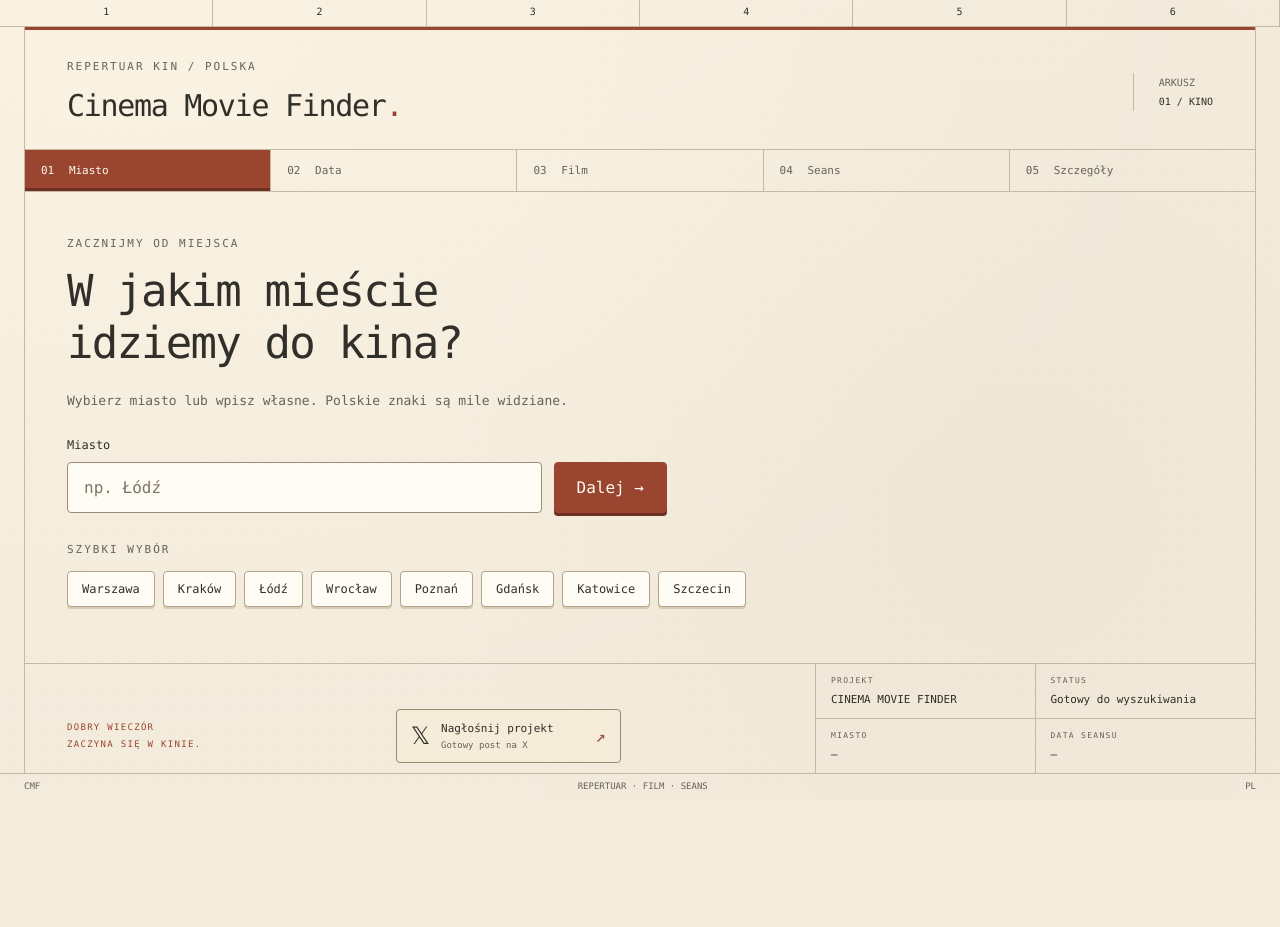
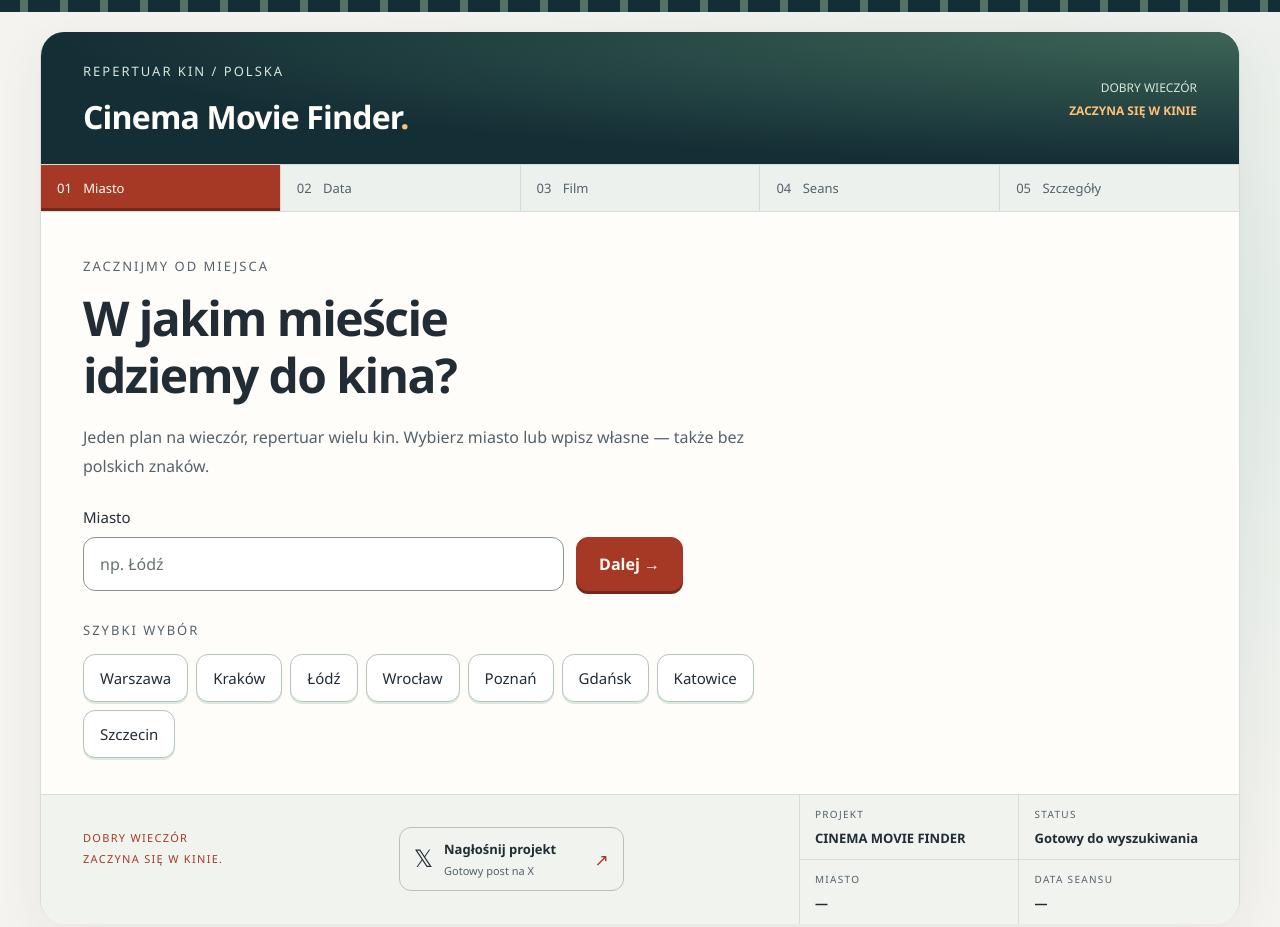
Before and after one commit to Landi545/Cinema-Movie-Finder, an Electron app: page desktop/ui/index.html in a window 1280 px wide. Shown: the top 927 px of the page. Before the commit the page ends 800 px from the top, so only its background shows below. Drawn offline with Linux system fonts and the light colour scheme.

Commit message:
Improve cinema interface contrast, typography and visual hierarchy

```diff
--- a/desktop/ui/index.html
+++ b/desktop/ui/index.html
@@ -23,7 +23,7 @@
           <p class="eyebrow">REPERTUAR KIN / POLSKA</p>
           <h1>Cinema Movie Finder<span class="period">.</span></h1>
         </div>
-        <span class="edition">ARKUSZ<br /><b>01 / KINO</b></span>
+        <span class="edition">DOBRY WIECZÓR<br /><b>ZACZYNA SIĘ W KINIE</b></span>
       </header>
       <nav aria-label="Etapy wyszukiwania">
         <ol id="steps">
@@ -41,7 +41,8 @@
             W jakim mieście<br />idziemy do kina?
           </h2>
           <p class="hint">
-            Wybierz miasto lub wpisz własne. Polskie znaki są mile widziane.
+            Jeden plan na wieczór, repertuar wielu kin. Wybierz miasto
+            lub wpisz własne — także bez polskich znaków.
           </p>
           <form id="city-form">
             <label for="city">Miasto</label>
--- a/desktop/ui/style.css
+++ b/desktop/ui/style.css
@@ -1,13 +1,13 @@
 /* Wygląd widoków z index.html; app.js odpowiada za dane i nawigację. */
 :root {
   color-scheme: light;
-  --paper: #f3ebdc;
-  --ink: #302f29;
-  --muted: #696355;
-  --line: #c5b9a3;
-  --accent: #99452f;
-  --surface: #fffcf5;
-  font-family: Consolas, "Cascadia Mono", "Courier New", monospace;
+  --paper: #f5f3ef;
+  --ink: #222c35;
+  --muted: #54616b;
+  --line: #d6dcd9;
+  --accent: #a53926;
+  --surface: #ffffff;
+  font-family: "Segoe UI", Roboto, Arial, sans-serif;
   color: var(--ink);
   background: var(--paper);
 }
@@ -18,14 +18,7 @@ body {
   margin: 0;
   padding: env(safe-area-inset-top) env(safe-area-inset-right) env(safe-area-inset-bottom) env(safe-area-inset-left);
   min-height: 100vh;
-  background:
-    radial-gradient(ellipse at 10% 0%, #fff8e990, transparent 65%),
-    radial-gradient(circle at 80% 65%, #b2a28b12, transparent 50%),
-    radial-gradient(#8c79631a 0.6px, transparent 0.8px);
-  background-size:
-    auto,
-    auto,
-    18px 18px;
+  background: radial-gradient(ellipse at 95% 35%, #e3ece7, transparent 65%), var(--paper);
 }
 button,
 input {
@@ -34,16 +27,17 @@ input {
 }
 button {
   cursor: pointer;
+  min-height: 48px;
   border: 1px solid var(--line);
   background: var(--surface);
-  border-radius: 4px;
+  border-radius: 12px;
   padding: 13px 18px;
   transition:
     background 0.15s,
     border-color 0.15s;
 }
 button:hover {
-  background: #fff4d9a0;
+  background: #edf5f1;
   border-color: var(--ink);
 }
 button:active {
@@ -64,21 +58,20 @@ button:focus:not(:focus-visible) {
 [hidden] {
   display: none !important;
 }
+/* Taśma filmowa jest dekoracją, odrębną od nawigacji po etapach. */
 .ruler {
-  height: 27px;
-  display: grid;
-  grid-template-columns: repeat(6, 1fr);
-  border-bottom: 1px solid var(--line);
-  font-size: 10px;
+  height: 12px;
+  background: repeating-linear-gradient(90deg, #142e35 0 20px, #527167 20px 28px, #142e35 28px 40px);
 }
-.ruler span {
-  border-right: 1px solid var(--line);
-  text-align: center;
-  padding: 6px;
-}
+.ruler span { display: none; }
 .sheet {
-  margin: 0 24px;
-  min-height: calc(100vh - 54px);
+  max-width: 1200px;
+  margin: 20px auto;
+  border-radius: 24px;
+  background: #fffdf9;
+  box-shadow: 0 12px 48px #142e3510;
+  overflow: hidden;
+  min-height: calc(100vh - 92px);
   border-left: 1px solid var(--line);
   border-right: 1px solid var(--line);
   display: flex;
@@ -90,35 +83,38 @@ header {
   align-items: center;
   padding: 30px 42px 26px;
   border-bottom: 1px solid var(--line);
-  border-top: 3px solid var(--accent);
+  color: #fffdf7;
+  background: radial-gradient(ellipse at 100% 0%, #3d6557, transparent 70%), #142e35;
 }
+header .eyebrow { color: #d7e6dc; }
 .eyebrow {
-  font-size: 11px;
+  font-size: 13px;
   letter-spacing: 2px;
   color: var(--muted);
   margin: 0 0 15px;
 }
 h1 {
-  font-size: clamp(20px, 3vw, 30px);
-  letter-spacing: -1.3px;
-  font-weight: normal;
+  font-size: clamp(23px, 3vw, 32px);
+  letter-spacing: -.8px;
+  font-weight: 600;
   margin: 0;
 }
 .period {
-  color: var(--accent);
+  color: #ffc17a;
 }
 .edition {
-  font-size: 10px;
+  font-size: 12px;
   line-height: 1.9;
-  color: var(--muted);
-  border-left: 1px solid var(--line);
+  text-align: right;
   padding-left: 25px;
+  color: #d7e6dc;
 }
 .edition b {
-  font-weight: normal;
-  color: var(--ink);
+  font-weight: 600;
+  color: #ffc17a;
 }
 nav {
+  background: #edf1ed;
   border-bottom: 1px solid var(--line);
 }
 nav ol {
@@ -130,7 +126,7 @@ nav ol {
 nav li {
   flex: 1;
   padding: 14px 16px;
-  font-size: 11px;
+  font-size: 13px;
   color: var(--muted);
   border-right: 1px solid var(--line);
 }
@@ -143,7 +139,7 @@ nav li span {
 nav li[aria-current] {
   color: #fffaf2;
   background: var(--accent);
-  box-shadow: inset 0 -3px #6e3022;
+  box-shadow: inset 0 -3px #75291d;
 }
 main {
   padding: 45px 42px 36px;
@@ -153,9 +149,9 @@ section {
   max-width: 850px;
 }
 h2 {
-  font-size: clamp(28px, 4.5vw, 44px);
-  font-weight: normal;
-  letter-spacing: -1.8px;
+  font-weight: 750;
+  font-size: clamp(30px, 4.5vw, 48px);
+  letter-spacing: -1.6px;
   line-height: 1.18;
   margin: 0 0 20px;
   overflow-wrap: anywhere;
@@ -164,7 +160,7 @@ h2:focus {
   outline: none;
 }
 .hint {
-  font-size: 13px;
+  font-size: 16px;
   line-height: 1.8;
   color: var(--muted);
   max-width: 680px;
@@ -172,7 +168,7 @@ h2:focus {
 }
 label {
   display: block;
-  font-size: 12px;
+  font-size: 15px;
   margin-bottom: 10px;
 }
 .input-row {
@@ -184,24 +180,25 @@ input {
   min-width: 0;
   flex: 1;
   background: var(--surface);
-  border: 1px solid #998d77;
-  border-radius: 4px;
+  border: 1px solid #89978f;
+  border-radius: 12px;
   padding: 15px 16px;
   font-size: 16px;
 }
 input::placeholder {
-  color: #7f7563;
+  color: #65736c;
 }
 .primary {
+  font-weight: 700;
   background: var(--accent);
   color: #fffaf2;
   border-color: var(--accent);
-  box-shadow: 0 3px 0 #6e3022;
+  box-shadow: 0 3px 0 #75291d;
   padding: 15px 22px;
 }
 .primary:hover {
-  background: #7d3523;
-  border-color: #7d3523;
+  background: #812a1b;
+  border-color: #812a1b;
   color: #fffaf2;
 }
 .popular-label {
@@ -214,8 +211,8 @@ input::placeholder {
   max-width: 680px;
 }
 .chips button {
-  font-size: 12px;
-  padding: 10px 14px;
+  font-size: 15px;
+  padding: 12px 16px;
 }
 .date-shortcuts {
   display: flex;
@@ -229,21 +226,25 @@ input::placeholder {
   align-items: center;
   justify-content: space-between;
   gap: 18px;
-  min-height: 62px;
+  min-height: 76px;
+  overflow-wrap: anywhere;
   width: 100%;
   padding: 16px 20px;
 }
 .choice strong {
+  font-size: 18px;
+  min-width: 0;
   font-weight: 600;
 }
 .choice span {
-  font-size: 12px;
+  font-size: 15px;
   color: var(--muted);
 }
 .date-shortcuts .choice {
   flex: 1;
   align-items: flex-start;
   flex-direction: column;
+  background: #edf5ef;
 }
 .choices {
   display: grid;
@@ -255,16 +256,19 @@ input::placeholder {
   background: transparent;
   padding: 12px 8px;
   margin: 20px 12px 0 0;
-  font-size: 12px;
+  font-size: 15px;
   text-decoration: underline;
   text-underline-offset: 5px;
 }
 .back:hover {
-  background: #fff1d05c;
+  background: #edf5ef;
 }
 .details {
   margin: 25px 0 30px;
-  border-top: 1px solid var(--line);
+  padding: 0 20px;
+  background: #edf5ef;
+  border: 1px solid #cbdcd0;
+  border-radius: 16px;
 }
 .details div {
   display: grid;
@@ -273,26 +277,27 @@ input::placeholder {
   border-bottom: 1px solid var(--line);
   padding: 17px 0;
 }
+.details div:last-child { border-bottom: 0; }
 .details dt {
-  font-size: 10px;
+  font-size: 12px;
   letter-spacing: 1px;
   color: var(--muted);
 }
 .details dd {
   margin: 0;
-  font-size: 15px;
+  font-size: 18px;
   line-height: 1.6;
   overflow-wrap: anywhere;
 }
-#error {
+#error, #source-warning {
   border-left: 3px solid #8d422d;
   padding: 12px 16px;
-  background: #f5dfcc;
-  font-size: 13px;
+  background: #fff0df;
+  font-size: 16px;
   line-height: 1.7;
 }
 .loading-line {
-  height: 2px;
+  height: 6px;
   background: var(--line);
   max-width: 500px;
   margin: 40px 0;
@@ -301,9 +306,9 @@ input::placeholder {
 .loading-line::after {
   content: "";
   display: block;
-  height: 2px;
+  height: 6px;
   width: 40%;
-  background: var(--ink);
+  background: #40735e;
   animation: loading 1.8s ease-in-out infinite;
 }
 @keyframes loading {
@@ -315,15 +320,16 @@ input::placeholder {
   }
 }
 footer {
+  background: #f0f3ee;
   display: flex;
   justify-content: space-between;
-  align-items: flex-end;
+  align-items: center;
   gap: 20px;
   padding-left: 42px;
   border-top: 1px solid var(--line);
 }
 .footer-note {
-  font-size: 9px;
+  font-size: 11px;
   letter-spacing: 1.3px;
   line-height: 1.9;
   color: var(--accent);
@@ -334,7 +340,7 @@ footer {
   grid-template-columns: 1fr 1fr;
   width: 440px;
   border-left: 1px solid var(--line);
-  font-size: 11px;
+  font-size: 13px;
 }
 .stamp div {
   padding: 12px 15px;
@@ -349,13 +355,13 @@ footer {
 }
 .stamp span {
   display: block;
-  font-size: 8px;
+  font-size: 10px;
   letter-spacing: 1.3px;
   color: var(--muted);
   margin-bottom: 8px;
 }
 .stamp b {
-  font-weight: normal;
+  font-weight: 600;
 }
 .bottom-ruler {
   display: flex;
@@ -363,9 +369,11 @@ footer {
   padding: 7px 24px;
   border-top: 1px solid var(--line);
   height: 27px;
-  font-size: 9px;
+  font-size: 11px;
   color: var(--muted);
 }
+
+@media (max-width: 1250px) { .sheet { margin: 20px; } }
 @media (max-width: 760px) {
   header,
   main {
@@ -380,7 +388,7 @@ footer {
   }
   nav li {
     padding: 12px 8px;
-    font-size: 10px;
+    font-size: 12px;
   }
   nav li span {
     margin-left: 3px;
@@ -412,7 +420,7 @@ nav li[role="button"] {
 /* Poprzednie kroki pozostają dostępne także dla klawiatury. */
 nav li[aria-disabled="false"] {
   color: var(--accent);
-  background: #fffcf580;
+  background: #ffffff80;
   text-decoration: underline;
   text-underline-offset: 4px;
 }
@@ -430,11 +438,11 @@ nav li[aria-disabled="true"] {
 .choice {
   background: var(--surface);
   border-color: var(--line);
-  border-left: 3px solid var(--accent);
-  box-shadow: 0 3px 8px #302f2909;
+  border-left: 4px solid #40735e;
+  box-shadow: 0 3px 8px #222c3509;
 }
 .choice:hover {
-  background: #fff5e6;
+  background: #edf5f0;
   border-color: var(--accent);
   box-shadow: 0 3px 10px #71462d1f;
 }
@@ -445,8 +453,8 @@ nav li[aria-disabled="true"] {
   flex: 0 0 32px;
   height: 32px;
   border-radius: 50%;
-  background: #f5e3d8;
-  color: #853b28;
+  background: #e7f0e9;
+  color: #245b4b;
   font-size: 16px;
 }
 /* Godzina, kino i przejście dalej mają osobne miejsca, również na telefonie. */
@@ -459,12 +467,12 @@ nav li[aria-disabled="true"] {
   font-size: 20px;
 }
 .date-shortcuts .choice strong {
-  color: var(--accent);
-  font-size: 20px;
+  color: #245b4b;
+  font-size: 24px;
 }
 .chips button {
-  border-color: #b3a48c;
-  box-shadow: 0 2px 0 #d8cbb6;
+  border-color: #b5c4bb;
+  box-shadow: 0 2px 0 #dce9df;
 }
 .chips button:hover {
   border-color: var(--accent);
@@ -477,24 +485,24 @@ nav li[aria-disabled="true"] {
   min-width: 225px;
   padding: 12px 14px;
   margin: 10px 0;
-  background: #f8edd670;
-  border-color: #978a72;
+  background: transparent;
+  border-color: #b5c4bb;
   text-align: left;
 }
 .promo-card:hover {
-  background: #fff1d0c9;
+  background: #edf5f1;
   border-color: var(--accent);
   box-shadow: 0 2px 0 #71462d45;
 }
 .promo-card b {
   display: block;
-  font-size: 11px;
-  font-weight: normal;
+  font-size: 13px;
+  font-weight: 600;
 }
 .promo-card small {
   display: block;
   margin-top: 5px;
-  font-size: 9px;
+  font-size: 11px;
   color: var(--muted);
 }
 .x-logo {
@@ -527,14 +535,15 @@ nav li[aria-disabled="true"] {
 }
 /* Telefon: duże pola dotykowe i jeden układ kolumnowy, bez zmiany stylistyki. */
 @media (max-width: 480px) {
-  .sheet { margin: 0 8px; }
+  .sheet { margin: 8px; border-radius: 16px; }
   header, main { padding: 24px 16px; }
   nav li { min-width: 0; padding: 12px 3px; text-align: center; }
-  nav li span { display: block; margin: 6px 0 0; font-size: 9px; }
+  nav li span { display: block; margin: 6px 0 0; font-size: 11px; }
   .input-row, .date-shortcuts { flex-direction: column; }
   .input-row input { flex-basis: auto; width: 100%; }
   .choice { gap: 10px; padding: 16px 12px; overflow-wrap: anywhere; }
   .choice strong, .choice span { min-width: 0; }
+  h2 { font-size: 34px; letter-spacing: -1px; }
   .details div { grid-template-columns: 1fr; gap: 8px; }
   .chips button, .back { min-height: 44px; }
   footer { padding-left: 0; }
```
